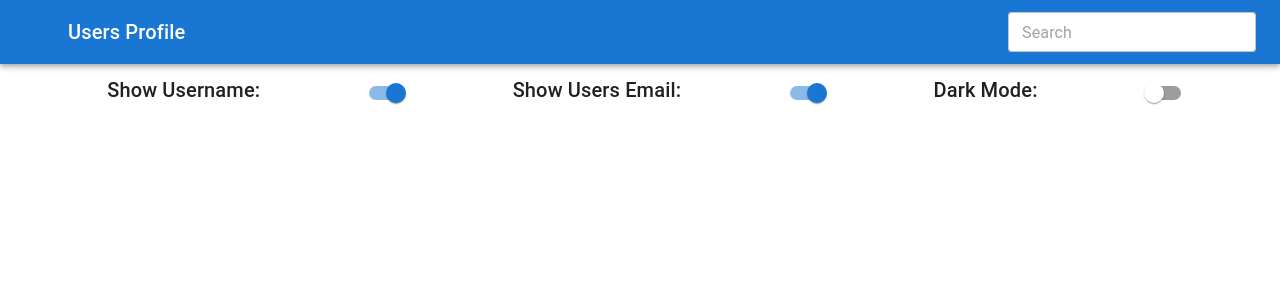
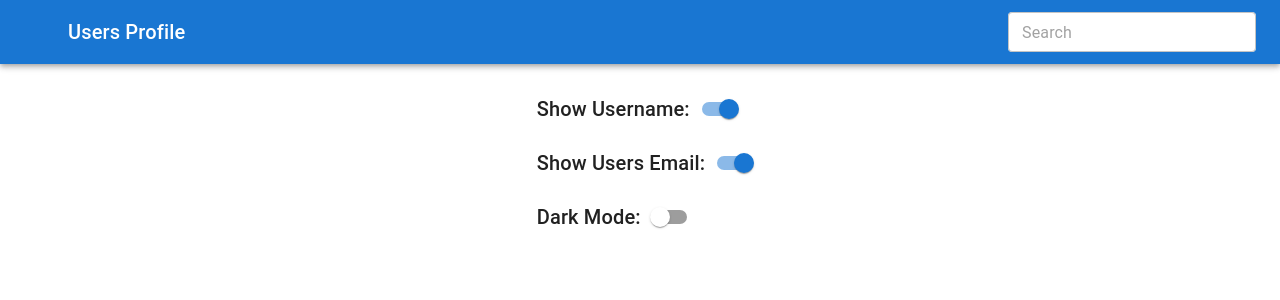
Before and after one commit to TeodorStevanovic/mui-demo, a React (Vite) app: page /settings in a window 1280 px wide. Shown: the top 300 px of the page. Built offline with nearby package versions, Linux system fonts and the light colour scheme; some icons are missing.

Commit message:
add settings list structure

```diff
--- a/src/pages/Settings.jsx
+++ b/src/pages/Settings.jsx
@@ -1,4 +1,4 @@
-import { Box, Switch, Typography } from "@mui/material";
+import { Box, Switch, Typography, List, ListItem } from "@mui/material";
 import { useOutletContext } from "react-router-dom";
 import React from "react";
 
@@ -21,18 +21,24 @@ const Settings = () => {
         margin: "10px",
       }}
     >
+      <List>
+        <ListItem>
           <Typography variant="h6">Show Username:</Typography>
           <Switch
             checked={showUsername}
             onChange={() => setShowUsername((prev) => !prev)}
           />
+        </ListItem>
 
+        <ListItem>
           <Typography variant="h6">Show Users Email:</Typography>
           <Switch
             checked={showUserEmail}
             onChange={() => setShowUserEmail((prev) => !prev)}
           />
+        </ListItem>
 
+        <ListItem>
           <Typography variant="h6">Dark Mode:</Typography>
           <Switch
             checked={mode === "dark"}
@@ -40,6 +46,8 @@ const Settings = () => {
               setMode((prev) => (prev === "light" ? "dark" : "light"))
             }
           />
+        </ListItem>
+      </List>
     </Box>
   );
 };
```
Lines whose indentation alone changed are shown as unchanged.
